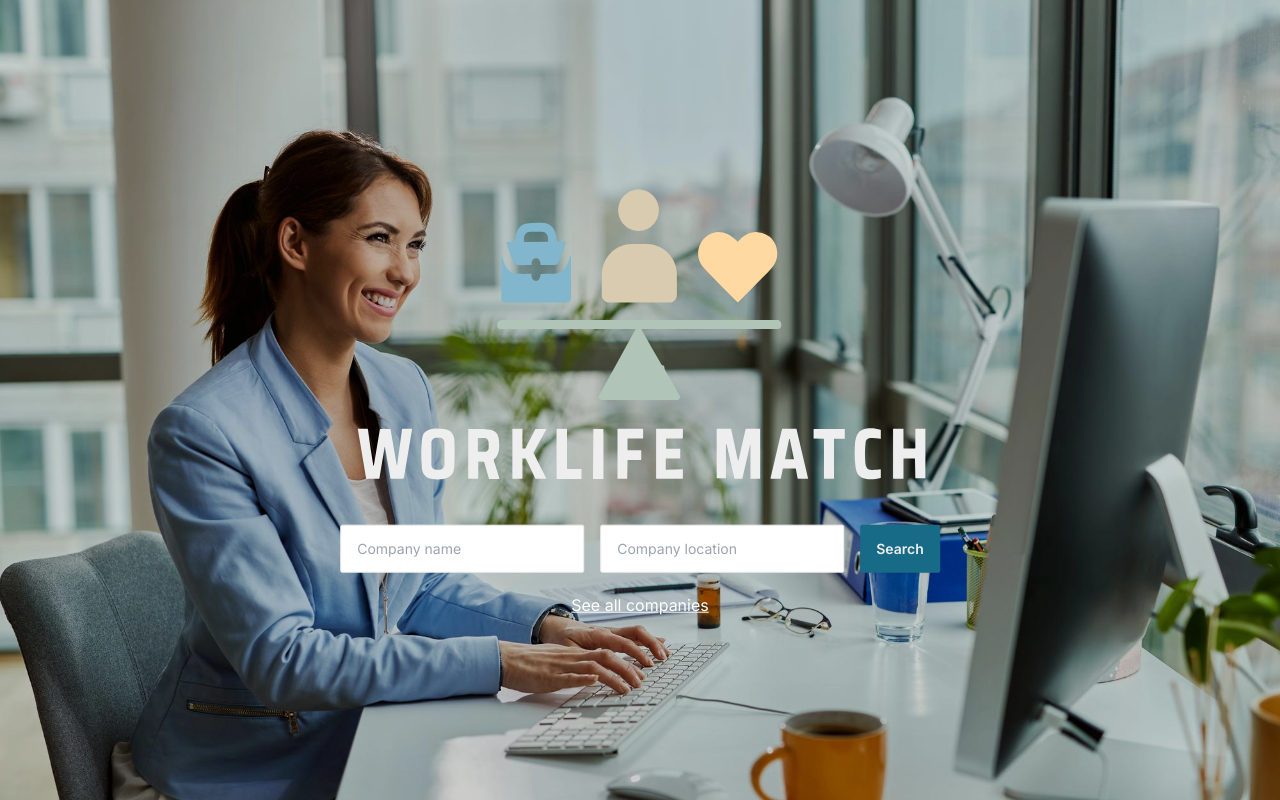
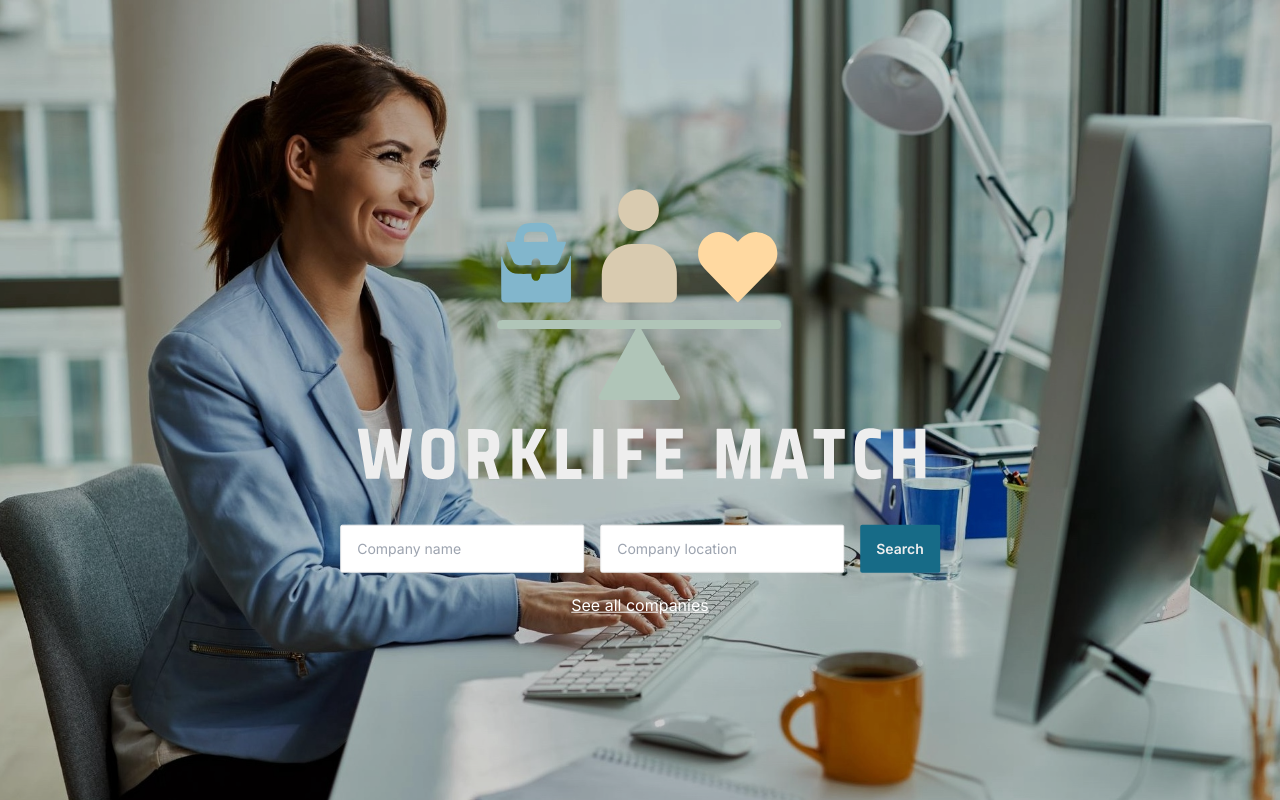
Before and after one commit to CFredsgaard/bachelor-project, a Next.js app: page / in a window 1280 px wide. Built offline with nearby package versions, Linux system fonts and the light colour scheme.

Commit message:
Fix position of background image

```diff
--- a/tailwind.config.ts
+++ b/tailwind.config.ts
@@ -11,9 +11,8 @@ const config: Config = {
         extend: {
             backgroundImage: {
                 "gradient-radial": "radial-gradient(var(--tw-gradient-stops))",
-        "gradient-conic":
-          "conic-gradient(from 180deg at 50% 50%, var(--tw-gradient-stops))",
-        "searchpage": "url('/images/woman-at-pc.jpg')",
+                "gradient-conic": "conic-gradient(from 180deg at 50% 50%, var(--tw-gradient-stops))",
+                searchpage: "url('/images/woman_at_desk.jpg')",
             },
         },
     },
```
Also changed, not shown: public/images/woman-at-pc.jpg (deleted), public/images/woman_at_desk.jpg (added). Lines whose indentation alone changed are shown as unchanged.
